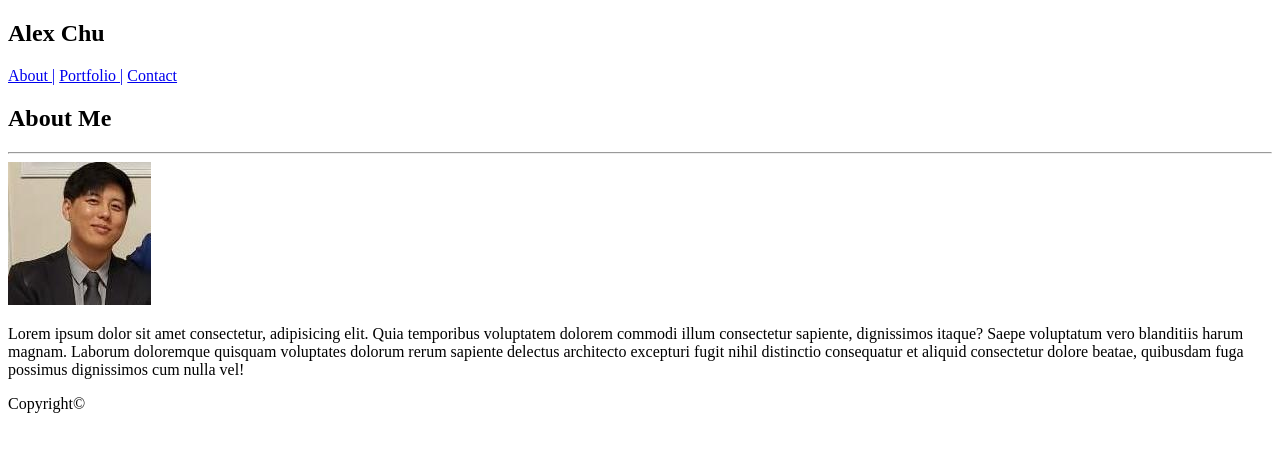
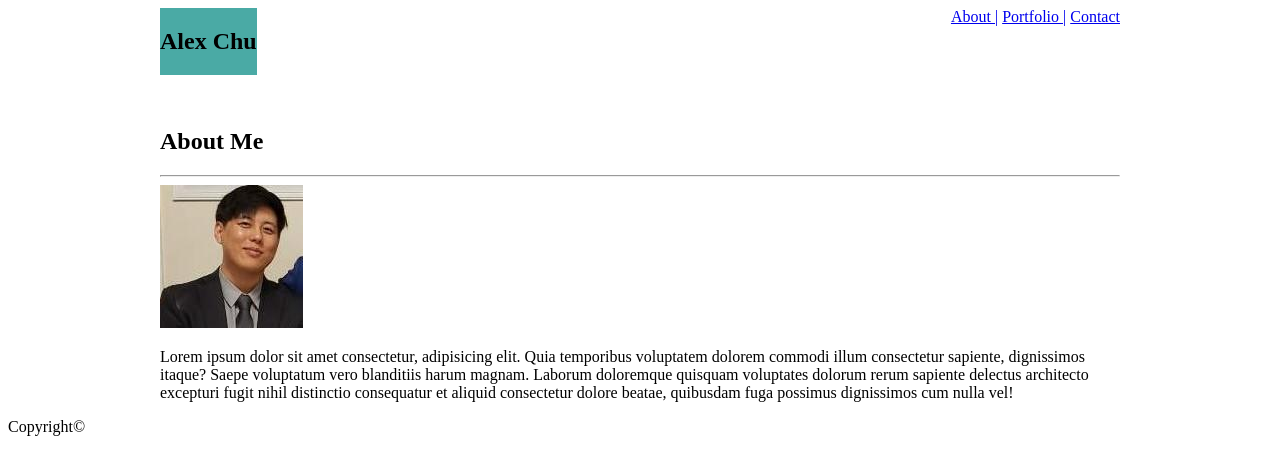
Before and after one commit to alexschu90/Basic-Portfolio-html-css-, a plain HTML site: page index.html in a window 1280 px wide. Drawn offline with Linux system fonts and the light colour scheme.

```diff
--- a/assets/css/style.css
+++ b/assets/css/style.css
@@ -0,0 +1,21 @@
+
+
+.wrapper {
+    margin: 0 auto;
+    width: 960px;
+}
+
+#brand {
+    background-color: #4aaaa5;
+    float: left;
+}
+
+.navOptions {
+    float: right;
+}
+
+section {
+    padding-top: 100px;
+    margin: 0 auto;
+    width: 960px;
+}
--- a/index.html
+++ b/index.html
@@ -9,13 +9,15 @@
 </head>
 <body>
     <nav>
-        <div>
-            <h1>Alex Chu</h1>
-        </div>
-        <div>
-            <a href="index.html">About |</a>
-            <a href="portfolio.html"> Portfolio |</a>
-            <a href="contact.html"> Contact </a>
+        <div class="wrapper">
+            <div id="brand">
+                <h1>Alex Chu</h1>
+            </div>
+            <div class="navOptions">
+                <a href="index.html">About |</a>
+                <a href="portfolio.html"> Portfolio |</a>
+                <a href="contact.html"> Contact </a>
+            </div>
         </div>
     </nav>
     <section>
```
Also changed, not shown: assets/images/Recommended-Dimensions.png (deleted), assets/images/gray.png (added), assets/images/portfolio-about-me.png (deleted), assets/images/portfolio-contact.png (deleted), assets/images/portfolio-gallery.png (deleted).
